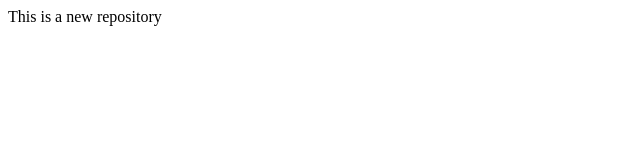
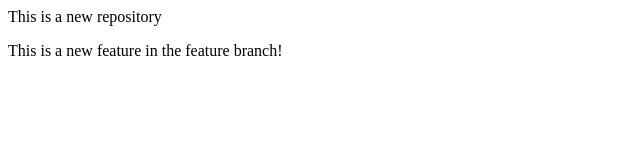
Before and after one commit to Anushka001-5/LocalRepo, a plain HTML site: page index.html in a window 1280 px wide. Shown: the whole page, without its empty margins (0-640 px from the left). Drawn offline with Linux system fonts and the light colour scheme.

Commit message:
Add new changes

```diff
--- a/index.html
+++ b/index.html
@@ -1 +1,2 @@
 <p> This is a new repository </p>
+<p>This is a new feature in the feature branch!</p>
```
